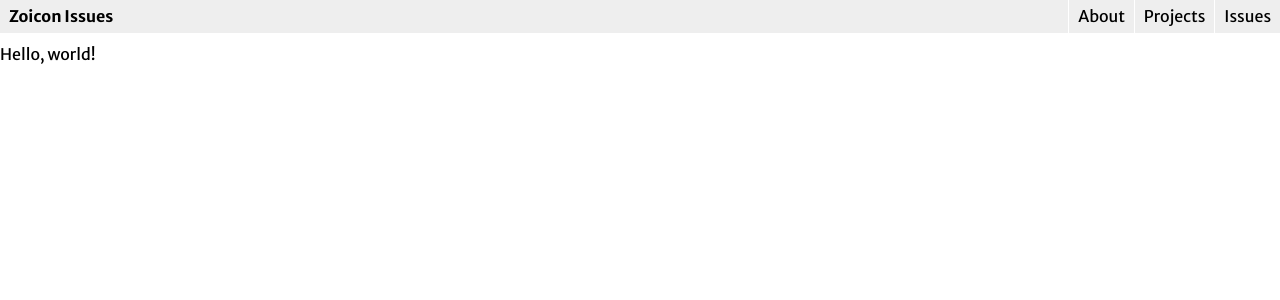
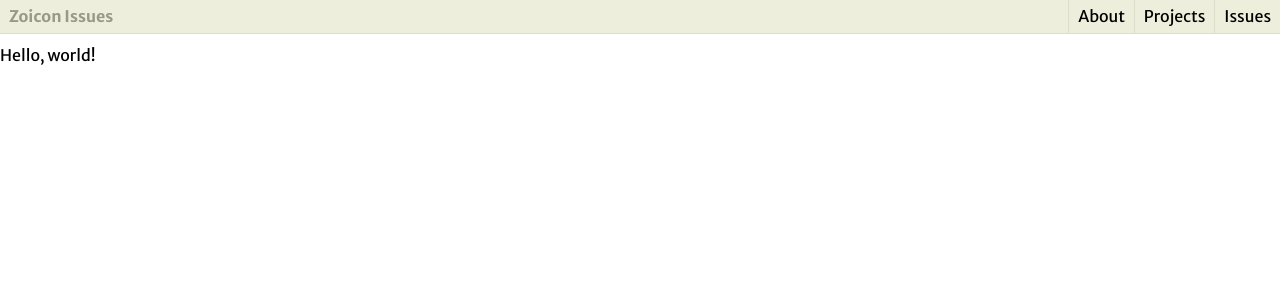
Before and after one commit to kgaughan/zoicon-issues, a Flask app: page / in a window 1280 px wide. Shown: the top 300 px of the page. Run offline with Flask 2, Linux system fonts and the light colour scheme.

Commit message:
Colour navbar.

```diff
--- a/zoiconissues/static/style.css
+++ b/zoiconissues/static/style.css
@@ -11,13 +11,15 @@ body {
 }
 
 body > header {
-	background: #eee;
+	background: #eed;
 	overflow: hidden;
 	margin-bottom: 1ex;
+	border-bottom: 1px solid #ddc;
 }
 body > header h1 {
 	float: left;
 	padding: 0.5ex 1ex;
+	color: #998;
 }
 body > header h1 a {
 	color: inherit;
@@ -28,7 +30,7 @@ body > header ul {
 	display: inline-block;
 }
 body > header ul li {
-	border-left: 1px solid #fff;
+	border-left: 1px solid #ddc;
 	display: inline;
 	float: left;
 }
@@ -39,5 +41,5 @@ body > header ul li a {
 	text-decoration: none;
 }
 body > header ul li a:hover {
-	background: #ddd;
+	background: #ffe;
 }
```
